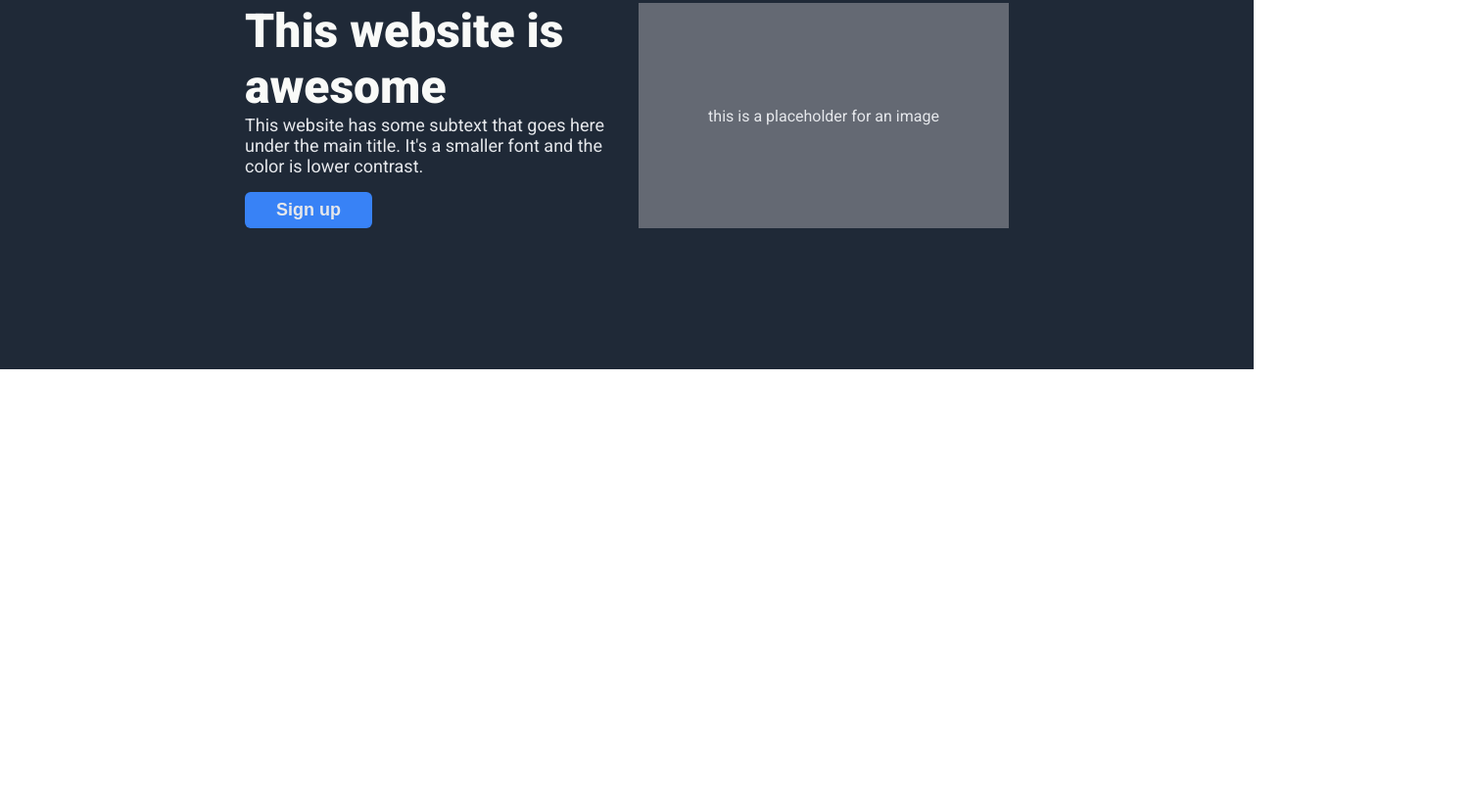
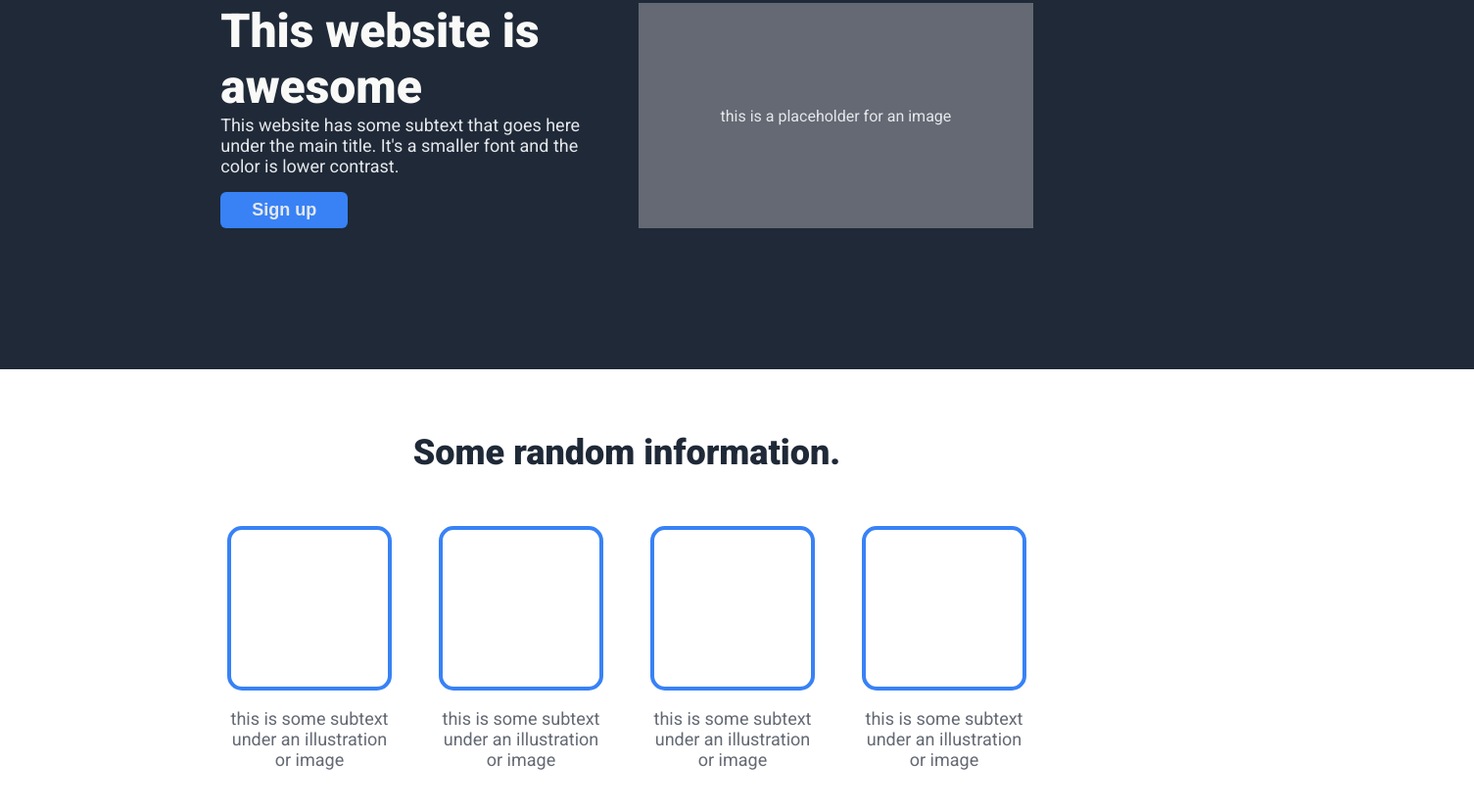
Before and after one commit to sorrrb/landing-page, a plain HTML site: page index.html in a window 1280 px wide. Shown: the part 192-1020 px from the top of the page at 98% size, 1505 px wide, since content can reach past the window. Before the commit the page ends 800 px from the top, so only its background shows below. Drawn offline with Linux system fonts and the light colour scheme.

Commit message:
Complete information section below Hero

```diff
--- a/index.html
+++ b/index.html
@@ -33,5 +33,30 @@
 
     </div>
 
+    <div class="section-info">
+
+      <h2 class="heading">Some random information.</h2>
+
+      <div class="media-container">
+        <div class="media-card">
+          <div class="media-holder"></div>
+          <p class="media-label">this is some subtext under an illustration or image</p>
+        </div>
+        <div class="media-card">
+          <div class="media-holder"></div>
+          <p class="media-label">this is some subtext under an illustration or image</p>
+        </div>
+        <div class="media-card">
+          <div class="media-holder"></div>
+          <p class="media-label">this is some subtext under an illustration or image</p>
+        </div>
+        <div class="media-card">
+          <div class="media-holder"></div>
+          <p class="media-label">this is some subtext under an illustration or image</p>
+        </div>
+      </div>
+
+    </div>
+
   </body>
 </html>
--- a/styles.css
+++ b/styles.css
@@ -6,13 +6,17 @@ body {
   flex-direction: column;
   width: 100vw;
   font-family: 'Roboto', sans-serif;
+  align-items: center;
+}
+
+.section-hero, .section-info {
+  padding: 0 450px;
 }
 
 /* HERO SECTION */
 
 .section-hero {
   background-color: #1F2937;
-  padding: 0 250px;
 }
 
 .hero-header {
@@ -89,3 +93,42 @@ body {
   background-color: rgb(100, 105, 115);
   color: #E5E7EB;
 }
+
+/* INFO SECTION */
+
+.heading {
+  font-size: 36px;
+  font-weight: 800;
+  color: #1F2937;
+  text-align: center;
+  margin-top: 64px;
+}
+
+.media-container {
+  display: flex;
+  padding: 24px 0;
+  align-items: center;
+  gap: 48px;
+}
+
+.media-card {
+  display: flex;
+  flex-direction: column;
+  align-items: center;
+}
+
+.media-holder {
+  border: 4px solid #3882F6;
+  border-radius: 15px;
+  height: 160px;
+  width: 160px;
+}
+
+.media-label {
+  font-size: 18px;
+  color: #646973;
+  text-align: center;
+  max-width: fit-content;
+}
+
+/* QUOTE SECTION */
```
